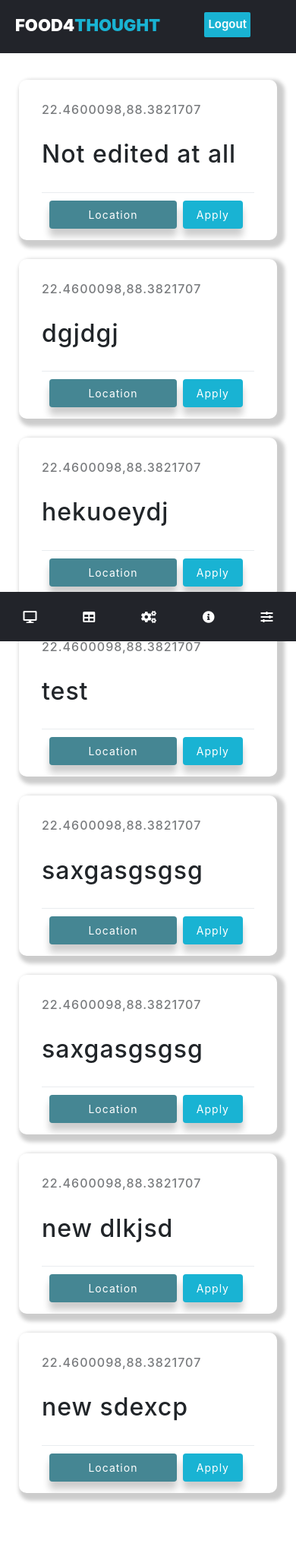
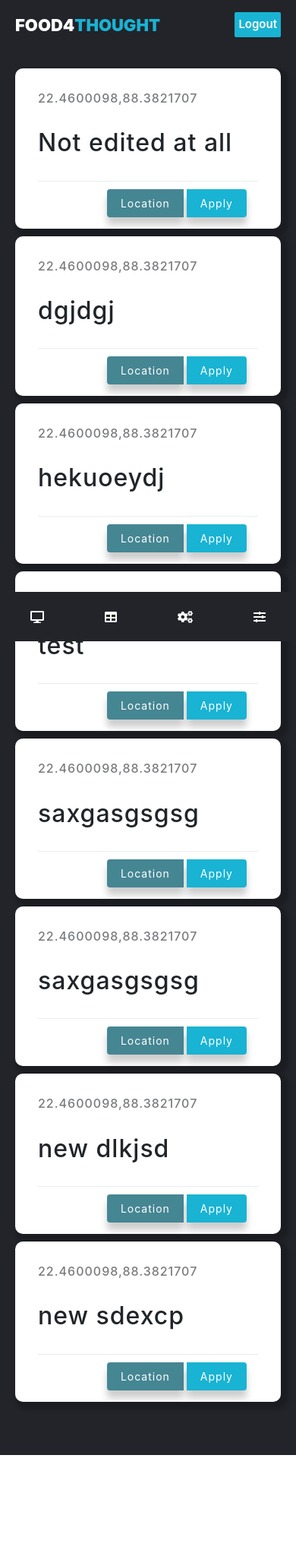
Before and after one commit to pAutowall/500-crore-wala-app, a PHP site: page /dashboard.php in a window 390 px wide. Shown: the whole page at 76% size. After the commit the page ends 1915 px from the top, so only its background shows below. Run offline with PHP 8.4, Linux system fonts and the light colour scheme; a user stored in the database is signed in; data comes from the database, SQL or seed files in the repository; some libraries are stand-ins or nearby versions.

Commit message:
styling and responsive things

```diff
--- a/css/dashboard.css
+++ b/css/dashboard.css
@@ -2,12 +2,15 @@ body {
     margin: 0;
     padding: 0;
     font-family: "Roboto", sans-serif;
+    height: 100%;
 }
 
 header {
     position: fixed;
     background: #22242a;
     padding: 20px;
+    top: 0;
+    left: 0;
     width: 100%;
     height: 70px;
     z-index: 2;
@@ -44,20 +47,22 @@ header {
     background: #0b87a6;
 }
 
-.wrapper {
+
+/* .wrapper {
     display: flex;
     width: 100%;
     align-items: stretch;
-}
+} */
 
 .sidebar {
+    position: fixed;
     background: #2f323a;
-    margin-top: 70px;
-    padding-top: 30px;
-    min-width: 250px;
-    max-width: 250px;
+    margin-top: 45px;
+    padding-top: 50px;
     color: #fff;
     transition: all 0.3s;
+    height: 100vh;
+    width: 250px;
 }
 
 #sidebar.active {
@@ -110,12 +115,11 @@ header {
 } */
 
 .container-1 {
-    margin-top: 100px;
-    width: 100%;
-    padding: 20px;
-    min-height: 100vh;
-    transition: all 0.3s;
-    overflow: auto;
+    position: relative;
+    top: 70px;
+    padding: 30px;
+    left: 250px;
+    width: calc(100% - 250px);
 }
 
 .container-1 .containerlevel2 {
@@ -336,13 +340,20 @@ header {
         letter-spacing: 1px;
     }
     #box {
-        margin-top: 80px;
-        padding: 0px;
-        padding-bottom: 50px;
+        left: 0px;
+        margin-top: 0px;
+        padding: 10px;
+        padding-bottom: 60px;
+        background: #22242a;
+        width: auto;
     }
     .container-1 {
-        margin-top: 80px;
-        padding-bottom: 70px;
+        left: 0px;
+        margin-top: 0px;
+        padding: 20px;
+        padding-bottom: 60px;
+        background: #22242a;
+        width: auto;
     }
     #mobile-2 {
         padding: 10px;
@@ -356,4 +367,13 @@ header {
     #locationButton {
         width: 100%;
     }
+    .modal-body.viewrequest {
+        overflow: scroll;
+    }
+    .container-1 .update-profile {
+        padding: 5px!important;
+    }
+    .logout_btn {
+        margin-right: 0px;
+    }
 }
--- /dev/null
+++ b/css/dashboard2.css
@@ -0,0 +1,16 @@
+@media screen and (max-width: 830px) {
+    header {
+        height: 30px;
+    }
+    *,
+     ::after,
+     ::before {
+        box-sizing: unset!important;
+    }
+    .course {
+        margin: 10px;
+    }
+    .logout_btn {
+        margin-right: 40px!important;
+    }
+}
--- a/css/tracking.css
+++ b/css/tracking.css
@@ -107,7 +107,7 @@ body {
 
 #progressbar li.active:before,
 #progressbar li.active:after {
-    background: #651FFF;
+    background: #19b3d3;
 }
 
 #progressbar li.active:before {
--- a/css/utils.css
+++ b/css/utils.css
@@ -49,14 +49,18 @@ input[type="submit"]:hover {
     margin-top: 6px;
 }
 
+
 /* Clear floats after the columns */
+
 .row:after {
     content: "";
     display: table;
     clear: both;
 }
 
+
 /* Responsive layout - when the screen is less than 600px wide, make the two columns stack on top of each other instead of next to each other */
+
 @media screen and (max-width: 600px) {
     .col-25,
     .col-75,
@@ -65,3 +69,17 @@ input[type="submit"]:hover {
         margin-top: 0;
     }
 }
+
+@media screen and (max-width: 830px) {
+    input[type="text"],
+    select,
+    textarea {
+        width: 93%!important;
+    }
+    label {
+        color: white;
+    }
+    .donationh2 {
+        color: white;
+    }
+}
--- a/dashboard.php
+++ b/dashboard.php
@@ -46,6 +46,7 @@
     <meta name="viewport" content="width=device-width,initial-scale=1">
     <title>Dashboard</title>
     <link rel="stylesheet" href="css/dashboard.css">
+    <link rel="stylesheet" href="css/dashboard2.css">
     <link rel="stylesheet" href="css/my-login.css">
     <link rel="stylesheet" href="https://cdnjs.cloudflare.com/ajax/libs/font-awesome/5.12.1/css/all.min.css">
     <link rel="stylesheet" href="https://cdn.jsdelivr.net/npm/bootstrap@4.0.0/dist/css/bootstrap.min.css"
@@ -86,7 +87,7 @@
          ?>
                 <h4>
                     <?php
-				  echo "Welcome, ". $_SESSION['name']."!";
+				  echo  $_SESSION['name'];
                   ?>
                 </h4>
 
@@ -96,7 +97,7 @@
             <a href="request.php"><i class="fas fa-cogs"></i><span>Create Request</span></a>
             <a href="dashboard.php?myrequest=true"><i class="fas fa-table"></i><span>My Requests</span></a>
             <!-- <a href="#"><i class="fas fa-th"></i><span>ABC</span></a> -->
-            <a href="tracking.php"><i class="fas fa-info-circle"></i><span>Tracking</span></a>
+            <!-- <a href="tracking.php"><i class="fas fa-info-circle"></i><span>Tracking</span></a> -->
 
         </div>
         <!--sidebar end-->
@@ -121,29 +122,37 @@
                                 data-ajax-data="<?php echo htmlentities(json_encode($ajaxData)) ?>">Edit</button>
                             <?php } else { ?>
 
+
+                            <?php if(in_array($rows['foodId'],$hasRecievedRequestForDonation)) { echo '<button class="btn btn-view-edit btn-warning" id="viewButton" data-toggle="modal">View Requests</button>'; } else { echo ''; } ?>
+                            <?php if(in_array($rows['foodId'],$isRequestApproved)) { echo '<button class="btn btn-view-edit btn-success" id="trackingButton" data-toggle="modal" data-ajax-data="'.$requestIdFoodIdMap[$rows['foodId']].'">Tracking</button>'; } else { echo ''; } ?>
                             <?php $ajaxData = ['foodDisplayId' => $rows['foodDisplayId'], 'foodId' => $rows['foodId']]?>
                             <button class="btn btn-apply-edit" id="applyButton" data-toggle="modal"
                                 data-target="#applyModal"
                                 data-ajax-data="<?php echo htmlentities(json_encode($ajaxData)) ?>"
-                                <?php if(in_array($rows['foodId'],$alreadyApplied)) { echo 'disabled'; } else { echo ''; } ?> >Apply</button>
+                                <?php if(in_array($rows['foodId'],$alreadyApplied)) { echo 'disabled'; } else { echo ''; } ?>>Apply</button>
                             <?php } ?>
-                            <?php if(in_array($rows['foodId'],$hasRecievedRequestForDonation)) { echo '<button class="btn btn-view-edit btn-warning" id="viewButton" data-toggle="modal">View Requests</button>'; } else { echo ''; } ?>
-                            <?php if(in_array($rows['foodId'],$isRequestApproved)) { echo '<button class="btn btn-view-edit btn-success" id="trackingButton" data-toggle="modal" data-ajax-data="'.$requestIdFoodIdMap[$rows['foodId']].'">Tracking</button>'; } else { echo ''; } ?>
                         </p>
                         <div>
                             <div class="modal-footer" id="mobile-2">
-
+                                <div class="btn-group" role="group" aria-label="...">
                                     <?php if($rows['donorId']==$_SESSION['id']) { ?>
                                     <?php $ajaxData = $rows?>
                                     <button class="btn btn-apply-edit" id="editButton" data-toggle="modal"
                                         data-target="#editModal"
                                         data-ajax-data="<?php echo htmlentities(json_encode($ajaxData)) ?>">Edit</button>
                                     <?php } else { ?>
-                                    <button type="button" class="btn btn-apply-edit" id="locationButton" data="<?php echo $rows['location']; ?>">Location</button>
+                                    <button type="button" class="btn btn-apply-edit" id="locationButton"
+                                        data="<?php echo $rows['location']; ?>">Location</button>
+                                    <?php if(in_array($rows['foodId'],$isRequestApproved)) { echo '<button class="btn btn-view-edit btn-success" id="trackingButtonM" data-toggle="modal" data-ajax-data="'.$requestIdFoodIdMap[$rows['foodId']].'">Tracking</button>'; } else { echo ''; } ?>
                                     <?php $ajaxData = ['foodDisplayId' => $rows['foodDisplayId'], 'foodId' => $rows['foodId']]?>
-                                    <button class="btn btn-apply-edit" id="applyButton" data-toggle="modal" data-target="#applyModal" data-ajax-data="<?php echo htmlentities(json_encode($ajaxData)) ?>"
-                                    <?php if(in_array($rows['foodId'],$alreadyApplied)) { echo 'disabled'; } else { echo ''; } ?> >Apply</button>
+                                    <button class="btn btn-apply-edit" id="applyButton" data-toggle="modal"
+                                        data-target="#applyModal"
+                                        data-ajax-data="<?php echo htmlentities(json_encode($ajaxData)) ?>"
+                                        <?php if(in_array($rows['foodId'],$alreadyApplied)) { echo 'disabled'; } else { echo ''; } ?>>Apply</button>
                                     <?php } ?>
+                                    <?php if(in_array($rows['foodId'],$hasRecievedRequestForDonation)) { echo '<button class="btn btn-view-edit btn-warning" id="viewButtonM" data-toggle="modal">View Requests</button>'; } else { echo ''; } ?>
+                                </div>
+
                             </div>
                         </div>
                     </div>
@@ -156,7 +165,7 @@
             <?php } ?>
 
 
-        </div>
+
 
 
 
@@ -220,13 +229,14 @@
                                     </div>
                                     <div class="form-group editrequestmodal">
                                         <label for="foodDescription">Food Description/ Requirement</label>
-                                    <textarea id="foodDescription" name="foodDescription" rows="4" cols="50"></textarea>
+                                        <textarea id="foodDescription" name="foodDescription" rows="4"
+                                            cols="50"></textarea>
                                     </div>
                                 </div>
                             </form>
                         </div>
                         <div class="modal-footer">
-                        <button type="button"  class="divClose btn btn-secondary" data-dismiss="modal">Close</button>
+                            <button type="button" class="divClose btn btn-secondary" data-dismiss="modal">Close</button>
                             <button class="btn btn-primary editrequestmodal" id="editModalSubmit" type="button"
                                 class="btn btn-primary">Save Data</button>
                         </div>
@@ -234,11 +244,12 @@
                     </div>
                 </div>
             </div>
+        </div>
         <nav class="mobile-nav">
             <a href="dashboard.php"><i class="fas fa-desktop" id="bloc-icon"></i></a>
             <a href="dashboard.php?myrequest=true"><i class="fas fa-table" id="bloc-icon"></i></a>
             <a href="request.php"><i class="fas fa-cogs" id="bloc-icon"></i></a>
-            <a href="#"><i class="fas fa-info-circle" id="bloc-icon"></i></a>
+            <!-- <a href="#"><i class="fas fa-info-circle" id="bloc-icon"></i></a> -->
             <a href="profile.php"><i class="fas fa-sliders-h" id="bloc-icon"></i></a>
         </nav>
 
--- a/profile.php
+++ b/profile.php
@@ -115,7 +115,7 @@ if(isset($_POST['update_profile'])){
                 <!-- <img src="img/FPvkGPgXsAogrsG.jpg" class="profile_image" alt=""> -->
                 <h4>
                     <?php
-				  echo "Welcome, ". $_SESSION['name']."!";
+				  echo  $_SESSION['name'];
                   ?>
                 </h4>
 
@@ -125,7 +125,7 @@ if(isset($_POST['update_profile'])){
             <a href="request.php"><i class="fas fa-cogs"></i><span>Create Request</span></a>
             <a href="dashboard.php?myrequest=true"><i class="fas fa-table"></i><span>My Requests</span></a>
             <!-- <a href="#"><i class="fas fa-th"></i><span>ABC</span></a> -->
-            <a href="#"><i class="fas fa-info-circle"></i><span>Tracking</span></a>
+            <!-- <a href="#"><i class="fas fa-info-circle"></i><span>Tracking</span></a> -->
 
         </div>
         <!--sidebar end-->
@@ -192,7 +192,7 @@ if(isset($_POST['update_profile'])){
          <a href="dashboard.php"><i class="fas fa-desktop" id="bloc-icon"></i></a>
          <a href="dashboard.php?myrequest=true"><i class="fas fa-table"  id="bloc-icon"></i></a>
          <a href="request.php"><i class="fas fa-cogs"  id="bloc-icon"></i></a>
-         <a href="#"><i class="fas fa-info-circle"  id="bloc-icon"></i></a>
+         <!-- <a href="#"><i class="fas fa-info-circle"  id="bloc-icon"></i></a> -->
          <a href="profile.php"><i class="fas fa-sliders-h"  id="bloc-icon"></i></a>
     </nav>
 
```
Also changed, not shown: js/dashboardPage.js (+36 -14 lines), request.php (+11 -9 lines), tracking.php (+4 -5 lines). Lines whose indentation alone changed are shown as unchanged.
